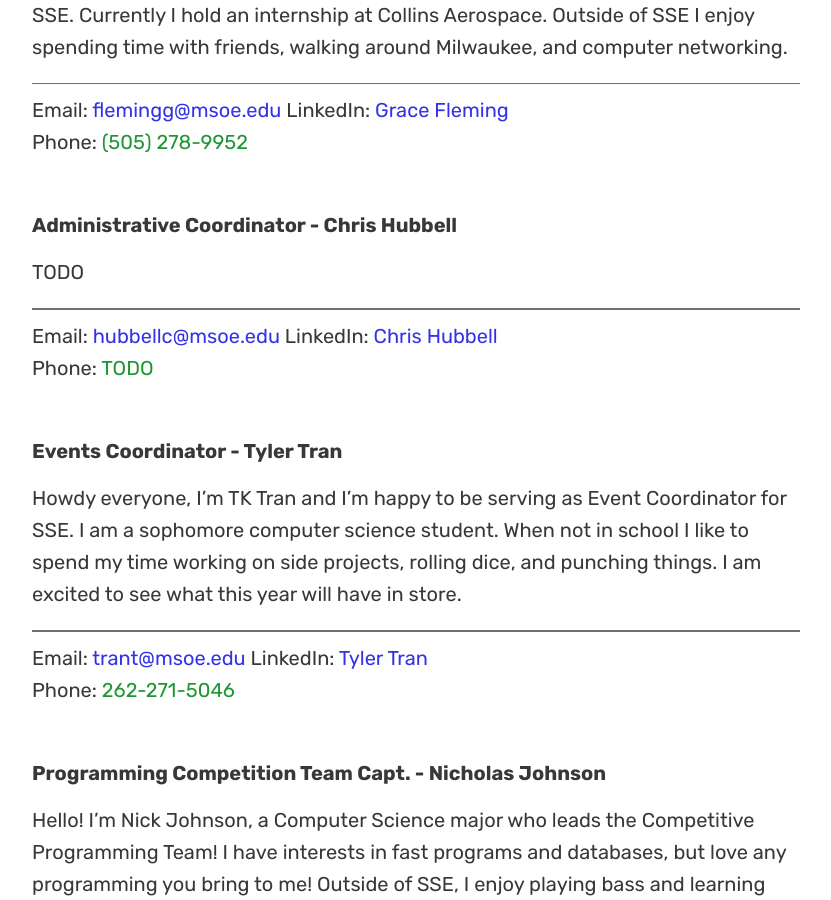
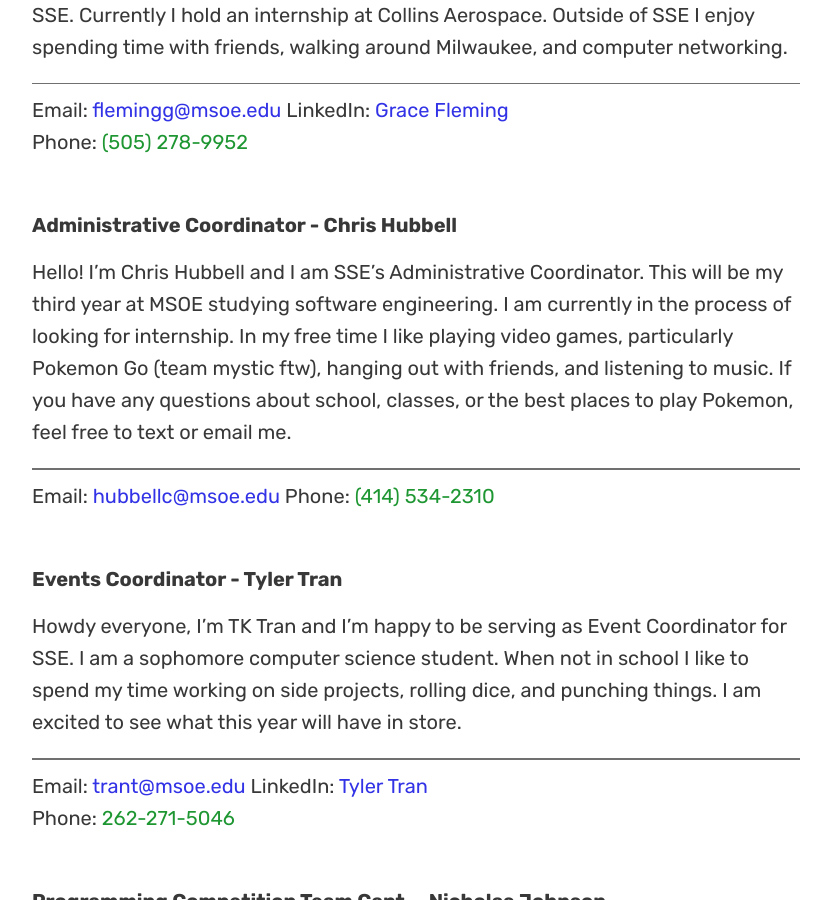
Before and after one commit to msoe-sse/msoe-sse.github.io, a Jekyll site: the page built from eBoard.md, in a window 1280 px wide and 900 px high, scrolled down 1340 px. Shown: the whole window, without its empty margins (224-1055 px from the left). Built offline with Jekyll 4.4.1, drawn with Linux system fonts in a browser that asks for light colours; nearby versions of some CDN libraries; some web fonts are replaced.

Commit message:
Updating Chis Hubbel's information

```diff
--- a/_data/eboardMembers.yml
+++ b/_data/eboardMembers.yml
@@ -36,12 +36,12 @@
 - position: Administrative Coordinator
   name: Chris Hubbell
   bio: >-
-    TODO
+    Hello! I'm Chris Hubbell and I am SSE's Administrative Coordinator.  This will be my third year at MSOE studying software engineering.
+    I am currently in the process of looking for internship.  In my free time I like playing video games, particularly Pokemon Go (team mystic ftw), hanging out with friends, and listening to music.  If you have any questions about school, classes, or the best places to play Pokemon, feel free to text or email me.
   contact:
     fullname: Chris Hubbell
     email: hubbellc@msoe.edu
-    phone: TODO
-    linkedin: TODO
+    phone: (414) 534-2310
 
 - position: Events Coordinator
   name: Tyler Tran
```
